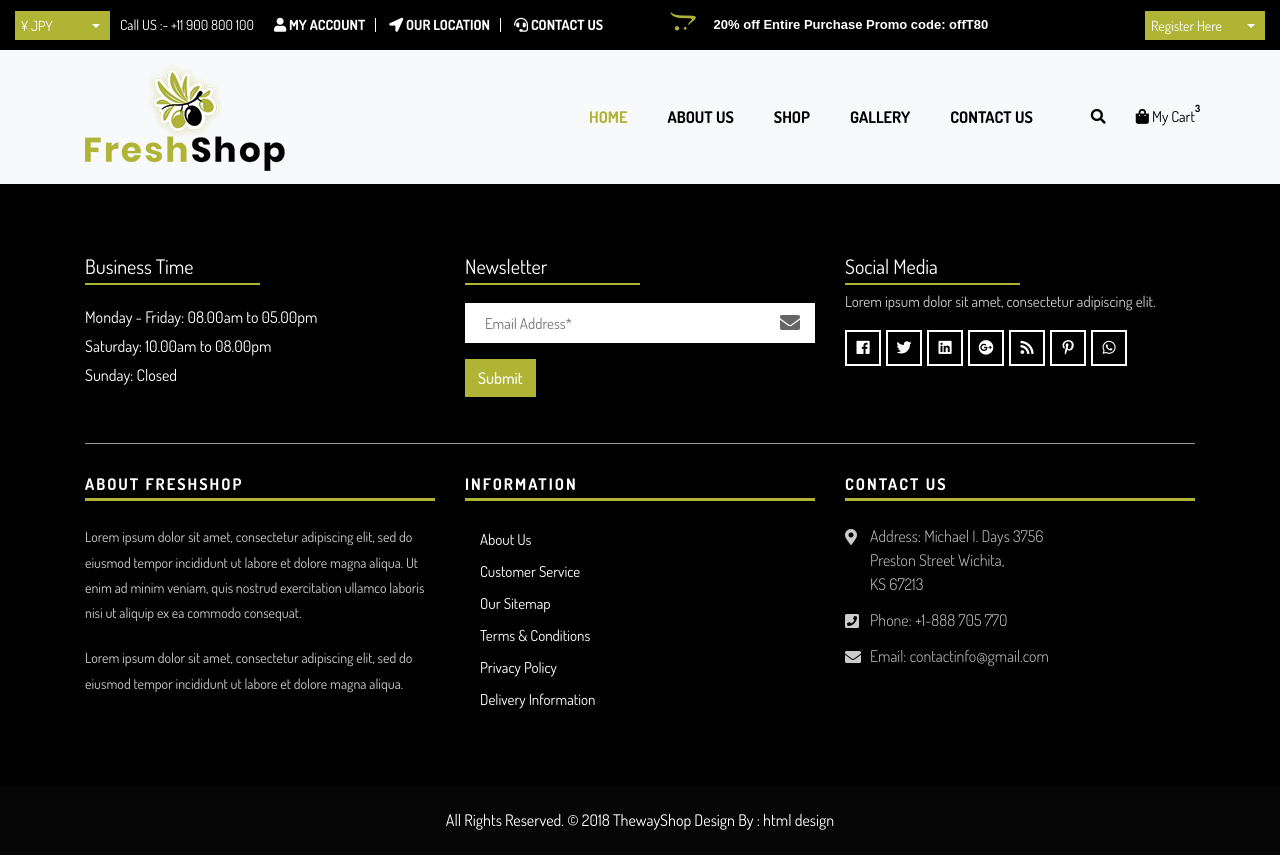
After one commit to DevNurs/supermarket, a Django app: template templates/create_base.html in a window 1280 px wide. The commit adds this page. Run offline with Django 3.2, Linux system fonts and the light colour scheme; the template is opened without the code that fills it, so the values that code supplies are empty; some libraries are stand-ins or nearby versions.

```diff
--- /dev/null
+++ b/templates/create_base.html
@@ -0,0 +1,171 @@
+{% load static %}
+<!DOCTYPE html>
+<html lang="en">
+<!-- Basic -->
+
+<head>
+    <meta charset="utf-8">
+    <meta http-equiv="X-UA-Compatible" content="IE=edge">
+
+    <!-- Mobile Metas -->
+    <meta name="viewport" content="width=device-width, initial-scale=1">
+
+    <!-- Site Metas -->
+    <title>Freshshop - Ecommerce Bootstrap 4 HTML Template</title>
+    <meta name="keywords" content="">
+    <meta name="description" content="">
+    <meta name="author" content="">
+
+    <!-- Site Icons -->
+    <link rel="shortcut icon" href="{% static 'images/favicon.ico'%}" type="image/x-icon">
+    <link rel="apple-touch-icon" href="{% static 'images/apple-touch-icon.png'%}">
+
+    <!-- Bootstrap CSS -->
+    <link rel="stylesheet" href="{% static 'css/bootstrap.min.css' %}">
+    <!-- Site CSS -->
+    <link rel="stylesheet" href="{% static 'css/style.css' %}">
+    <!-- Responsive CSS -->
+    <link rel="stylesheet" href="{% static 'css/responsive.css' %}">
+    <!-- Custom CSS -->
+    <link rel="stylesheet" href="{% static 'css/custom.css'%}">
+
+    <!--[if lt IE 9]>
+      <script src="https://oss.maxcdn.com/libs/html5shiv/3.7.0/html5shiv.js"></script>
+      <script src="https://oss.maxcdn.com/libs/respond.js/1.4.2/respond.min.js"></script>
+    <![endif]-->
+
+</head>
+
+<body>
+    {% include 'include/navbar.html'  %}
+
+    <!-- Start Top Search -->
+    <div class="top-search">
+        <div class="container">
+            <div class="input-group">
+                <span class="input-group-addon"><i class="fa fa-search"></i></span>
+                <input type="text" class="form-control" placeholder="Search">
+                <span class="input-group-addon close-search"><i class="fa fa-times"></i></span>
+            </div>
+        </div>
+    </div>
+    <!-- End Top Search -->
+     <div class="container">
+         {% block content %}
+         {% endblock %}
+     </div>
+
+
+    <!-- Start Footer  -->
+    <footer>
+        <div class="footer-main">
+            <div class="container">
+				<div class="row">
+					<div class="col-lg-4 col-md-12 col-sm-12">
+						<div class="footer-top-box">
+							<h3>Business Time</h3>
+							<ul class="list-time">
+								<li>Monday - Friday: 08.00am to 05.00pm</li> <li>Saturday: 10.00am to 08.00pm</li> <li>Sunday: <span>Closed</span></li>
+							</ul>
+						</div>
+					</div>
+					<div class="col-lg-4 col-md-12 col-sm-12">
+						<div class="footer-top-box">
+							<h3>Newsletter</h3>
+							<form class="newsletter-box">
+								<div class="form-group">
+									<input class="" type="email" name="Email" placeholder="Email Address*" />
+									<i class="fa fa-envelope"></i>
+								</div>
+								<button class="btn hvr-hover" type="submit">Submit</button>
+							</form>
+						</div>
+					</div>
+					<div class="col-lg-4 col-md-12 col-sm-12">
+						<div class="footer-top-box">
+							<h3>Social Media</h3>
+							<p>Lorem ipsum dolor sit amet, consectetur adipiscing elit.</p>
+							<ul>
+                                <li><a href="#"><i class="fab fa-facebook" aria-hidden="true"></i></a></li>
+                                <li><a href="#"><i class="fab fa-twitter" aria-hidden="true"></i></a></li>
+                                <li><a href="#"><i class="fab fa-linkedin" aria-hidden="true"></i></a></li>
+                                <li><a href="#"><i class="fab fa-google-plus" aria-hidden="true"></i></a></li>
+                                <li><a href="#"><i class="fa fa-rss" aria-hidden="true"></i></a></li>
+                                <li><a href="#"><i class="fab fa-pinterest-p" aria-hidden="true"></i></a></li>
+                                <li><a href="#"><i class="fab fa-whatsapp" aria-hidden="true"></i></a></li>
+                            </ul>
+						</div>
+					</div>
+				</div>
+				<hr>
+                <div class="row">
+                    <div class="col-lg-4 col-md-12 col-sm-12">
+                        <div class="footer-widget">
+                            <h4>About Freshshop</h4>
+                            <p>Lorem ipsum dolor sit amet, consectetur adipiscing elit, sed do eiusmod tempor incididunt ut labore et dolore magna aliqua. Ut enim ad minim veniam, quis nostrud exercitation ullamco laboris nisi ut aliquip ex ea commodo consequat.</p>
+							<p>Lorem ipsum dolor sit amet, consectetur adipiscing elit, sed do eiusmod tempor incididunt ut labore et dolore magna aliqua. </p>
+                        </div>
+                    </div>
+                    <div class="col-lg-4 col-md-12 col-sm-12">
+                        <div class="footer-link">
+                            <h4>Information</h4>
+                            <ul>
+                                <li><a href="#">About Us</a></li>
+                                <li><a href="#">Customer Service</a></li>
+                                <li><a href="#">Our Sitemap</a></li>
+                                <li><a href="#">Terms &amp; Conditions</a></li>
+                                <li><a href="#">Privacy Policy</a></li>
+                                <li><a href="#">Delivery Information</a></li>
+                            </ul>
+                        </div>
+                    </div>
+                    <div class="col-lg-4 col-md-12 col-sm-12">
+                        <div class="footer-link-contact">
+                            <h4>Contact Us</h4>
+                            <ul>
+                                <li>
+                                    <p><i class="fas fa-map-marker-alt"></i>Address: Michael I. Days 3756 <br>Preston Street Wichita,<br> KS 67213 </p>
+                                </li>
+                                <li>
+                                    <p><i class="fas fa-phone-square"></i>Phone: <a href="tel:+1-888705770">+1-888 705 770</a></p>
+                                </li>
+                                <li>
+                                    <p><i class="fas fa-envelope"></i>Email: <a href="mailto:contactinfo@gmail.com">contactinfo@gmail.com</a></p>
+                                </li>
+                            </ul>
+                        </div>
+                    </div>
+                </div>
+            </div>
+        </div>
+    </footer>
+    <!-- End Footer  -->
+
+    <!-- Start copyright  -->
+    <div class="footer-copyright">
+        <p class="footer-company">All Rights Reserved. &copy; 2018 <a href="#">ThewayShop</a> Design By :
+            <a href="https://html.design/">html design</a></p>
+    </div>
+    <!-- End copyright  -->
+
+    <a href="#" id="back-to-top" title="Back to top" style="display: none;">&uarr;</a>
+
+    <!-- ALL JS FILES -->
+    <script src="{% static 'js/jquery-3.2.1.min.js' %} "></script>
+    <script src="{% static 'js/popper.min.js' %}"></script>
+    <script src="{% static 'js/bootstrap.min.js' %}"></script>
+    <!-- ALL PLUGINS -->
+    <script src="{%  static 'js/jquery.superslides.min.js' %}"></script>
+    <script src="{% static 'js/bootstrap-select.js'%}"></script>
+    <script src="{%static 'js/inewsticker.js'%}"></script>
+    <script src="{% static 'js/bootsnav.js' %}"></script>
+    <script src="{% static 'js/images-loded.min.js'%}"></script>
+    <script src="{%static 'js/isotope.min.js'%}"></script>
+    <script src="{% static 'js/owl.carousel.min.js' %}"></script>
+    <script src="{% static 'js/baguetteBox.min.js' %}"></script>
+    <script src="{% static 'js/form-validator.min.js' %}"></script>
+    <script src="{% static 'js/contact-form-script.js' %}"></script>
+    <script src="{% static 'js/custom.js' %}"></script>
+</body>
+
+</html>
--- a/templates/products/create.html
+++ b/templates/products/create.html
@@ -1,9 +1,9 @@
-{% extends 'base.html' %}
+{% extends 'create_base.html' %}
 {% block content %}
         <h1>Create Product</h1>
         <form method="post">
             {% csrf_token %}
             {{ form.as_p }}
-            <button type="submit" class="btn btn-success">Create</button>
+            <button type="submit" class="mt-2 mb-2 btn btn-success">Create</button>
         </form>
 {% endblock %}
```
Also changed, not shown: apps/products/forms.py (+20 -5 lines), apps/products/models.py (+15 -0 lines).
